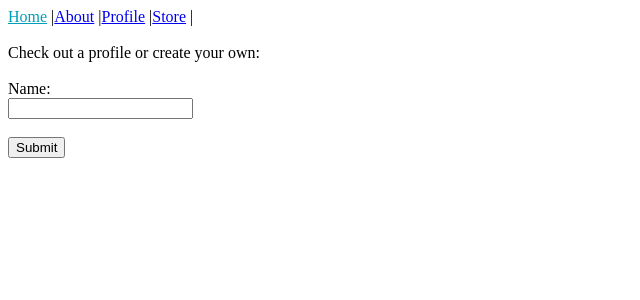
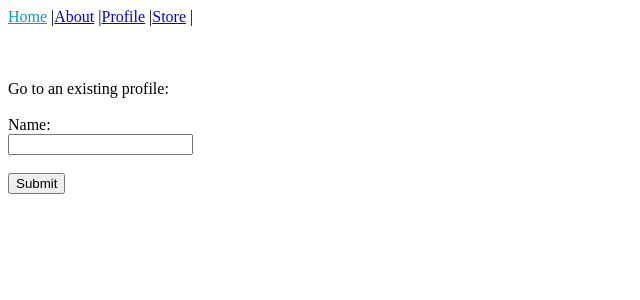
Before and after one commit to jazminmatos/poki_habit_tracker_client, a React (Create React App) app: page / in a window 1280 px wide. Shown: the top 300 px of the page, without its empty margins (0-640 px from the left). Built offline with nearby package versions, Linux system fonts and the light colour scheme.

Commit message:
created a fetchUser

```diff
--- a/src/actions/userActions.js
+++ b/src/actions/userActions.js
@@ -12,3 +12,15 @@ export const findOrCreateUser = user => {
         .catch((error) => {console.error('Error:', error)})
     }
 }
+
+export const fetchUser = user => {
+    debugger
+    return dispatch => {
+        fetch('http://localhost:3000/users')
+        .then(r => r.json())
+        .then(users => dispatch({ type: 'FETCH_USER', payload: users.filter(u => u.name === user.name)}))
+        .catch((error) => {console.error('Error:', error)})
+    }
+}
+
+// .filter(u => u.name = user.name)
--- a/src/components/signupForm.js
+++ b/src/components/signupForm.js
@@ -2,6 +2,7 @@ import React, { Component } from 'react';
 import { connect } from 'react-redux';
 
 import { findOrCreateUser } from '../actions/userActions';
+import { fetchUser } from '../actions/userActions'
 
 class signupForm extends Component {
     state = {
@@ -19,16 +20,10 @@ class signupForm extends Component {
     // call an action that will dispatch a new object to our reducer
     // Reducer updates our store state
     // At the same time, the action is going to make a POST fetch so that we can persist it to our db
-    handleSubmit = e => {
-        console.log("inside handleSubmit", this.state)
+    handleNewSubmit = e => {
+        console.log("inside handleNewSubmit", this.state)
         e.preventDefault()
-        // Does it exist in redux store already?
-        // const userMatch = this.props.users.filter(u => u.name === this.state.name)
-        // if (userMatch) {
-        //     console.log("inside if/else:", "not sure what to do now")
-        // } else {
-        //     debugger
-        // }
+
         this.props.findOrCreateUser(this.state)
 
         this.setState({
@@ -36,16 +31,36 @@ class signupForm extends Component {
         })
 
         this.props.history.push('/profile')
+        console.log("history", this.props.history)
+    }
 
-        console.log("history", this.props.history)
+    handleExistingSubmit = e => {
+        console.log("inside handleExistingSubmit", this.state)
+        e.preventDefault()
+
+        this.props.fetchUser(this.state)
+        this.setState({
+            name: ''
+        })
+        this.props.history.push('/profile')
     }
 
     render() {
         return (
             <div>
                 <br />
-                Check out a profile or create your own:
-                <form onSubmit={this.handleSubmit}>
+                {/* Create a new profile:
+                <form onSubmit={this.handleNewSubmit}>
+                    <br />
+                    <label>Name:</label>
+                    <br />
+                    <input type='text' value={this.state.name} onChange={this.handleChange} name="name"/>
+                    <br /><br />
+                    <input type='submit' value="Submit"/>
+                </form> */}
+                <br /> <br />
+                Go to an existing profile:
+                <form onSubmit={this.handleExistingSubmit}>
                     <br />
                     <label>Name:</label>
                     <br />
@@ -58,10 +73,15 @@ class signupForm extends Component {
     }
 }
 
-const mapStateToProps = state => {
-    return {
-        users: state.users
-    }
-}
 
-export default connect(mapStateToProps, { findOrCreateUser })(signupForm);
+export default connect(null, { findOrCreateUser, fetchUser })(signupForm);
+
+
+// Code from handleSubmit:
+// Does it exist in redux store already?
+        // const userMatch = this.props.users.filter(u => u.name === this.state.name)
+        // if (userMatch) {
+        //     console.log("inside if/else:", "not sure what to do now")
+        // } else {
+        //     debugger
+        // }
--- a/src/containers/profileContainer.js
+++ b/src/containers/profileContainer.js
@@ -11,14 +11,16 @@ const ProfileContainer = (props) => {
 
     // Once isLoggedIn attribute is updated, add the following below:
     // Hello {user.name}
+    const user = props.users[props.users.length - 1]
+
     return (
         <div>
             <br />
-            Hello {props.users[props.users.length - 1].name}! Welcome to your profile.
+            Hello {user.name}! Welcome to your profile.
 
 
             <Pokemon />
-            <HealthXpContainer />
+            {/* <HealthXpContainer healthAmount={props} xpAmount={} coinAmount={}/> */}
         </div>
     );
 }
--- a/src/reducers/usersReducer.js
+++ b/src/reducers/usersReducer.js
@@ -4,6 +4,10 @@ export const usersReducer = (state = [], action) => {
         case 'FIND_OR_CREATE_USER':
             console.log("inside FIND_OR_CREATE_USER reducer", action.payload)
             return [...state, action.payload] // need to check whether state exists, if it does, don't add it in
+        case 'FETCH_USER':
+            debugger
+            console.log("inside FETCH_USER:", action.payload)
+            return [...state, action.payload]
         default:
             return state
     }
```
